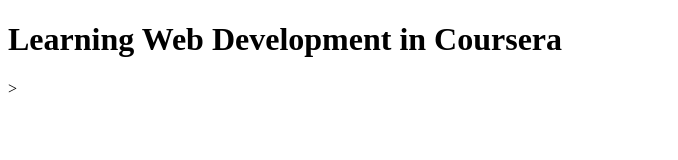
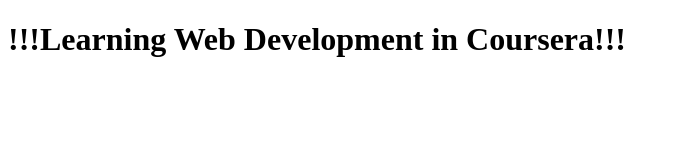
Before and after one commit to kkrish518/coursera, a plain HTML site: page site/index.html in a window 1280 px wide. Shown: the whole page, without its empty margins (0-678 px from the left). Drawn offline with Linux system fonts and the light colour scheme.

Commit message:
Small addition to page index.html

```diff
--- a/site/index.html
+++ b/site/index.html
@@ -4,6 +4,6 @@
 	<title>Web Development</title>
 </head>
 <body>
-<h1>Learning Web Development in Coursera</h1>>
+<h1>!!!Learning Web Development in Coursera!!!</h1>
 </body>
 </html>
```
